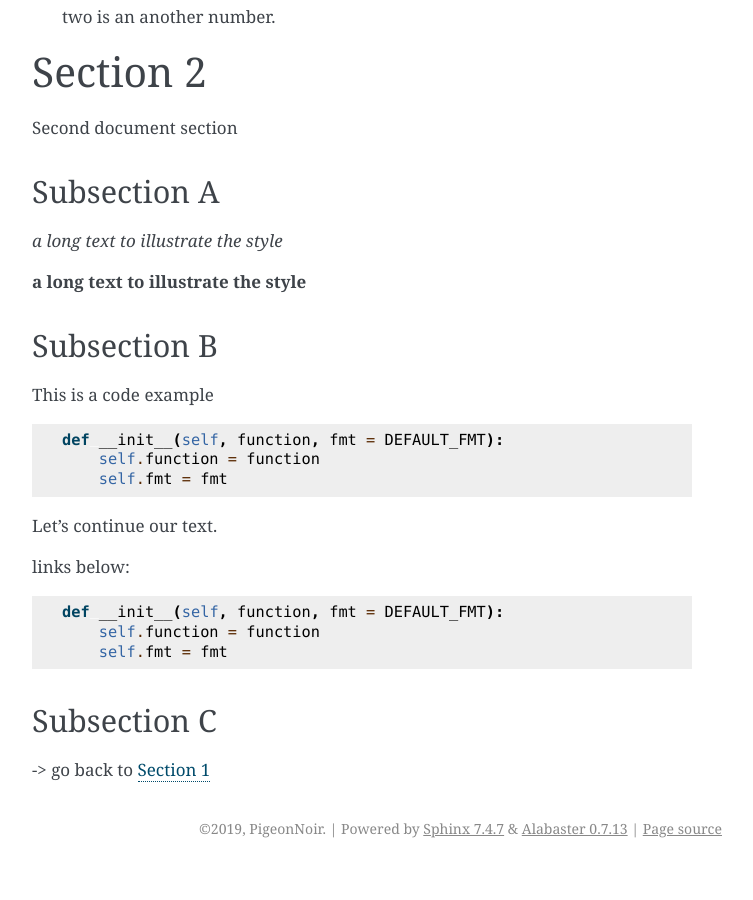
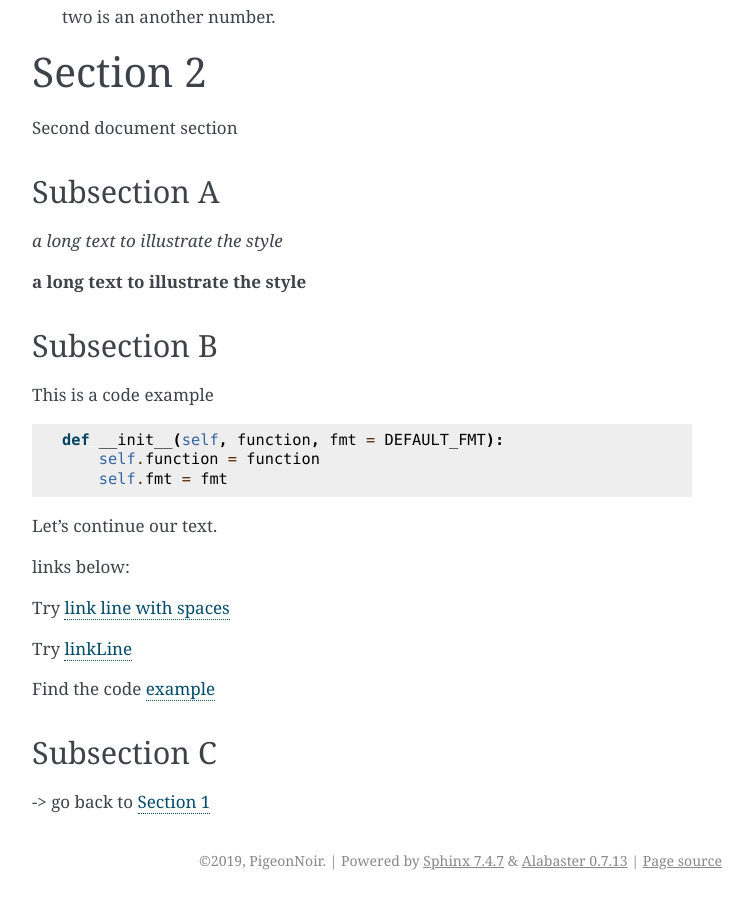
Before and after one commit to VincentHXA/PyRepository, a Sphinx documentation site: the page built from docs/index.rst, in a window 1280 px wide and 900 px high, scrolled down 1067 px. Shown: the whole window, without its empty margins (388-1141 px from the left). Built offline with Sphinx 7.4.7, drawn with Linux system fonts in a browser that asks for light colours; before the commit the page ends 1935 px from its top, so only the background shows below that.

Commit message:
20190125
Read and Docs

```diff
--- a/docs/index.rst
+++ b/docs/index.rst
@@ -71,6 +71,9 @@ Subsection B
 ------------
 
 This is a code example
+
+.. _example:
+
 ::
 
     def __init__(self, function, fmt = DEFAULT_FMT):
@@ -81,17 +84,18 @@ Let's continue our text.
 
 links below:
 
-.. _`link line with spaces`: http://www.baidu.com
-.. _linkLine: http://www.baidu.com
-.. _lineblock:
+Try `link line with spaces`_
 
-::
+Try linkLine_
 
-    def __init__(self, function, fmt = DEFAULT_FMT):
-        self.function = function
-        self.fmt = fmt
+Find the code example_
 
 Subsection C
 ------------
 
 -> go back to `Section 1`_
+
+
+
+.. _`link line with spaces`: http://www.baidu.com
+.. _linkLine: http://www.baidu.com
```
Also changed, not shown: 6 other files.
